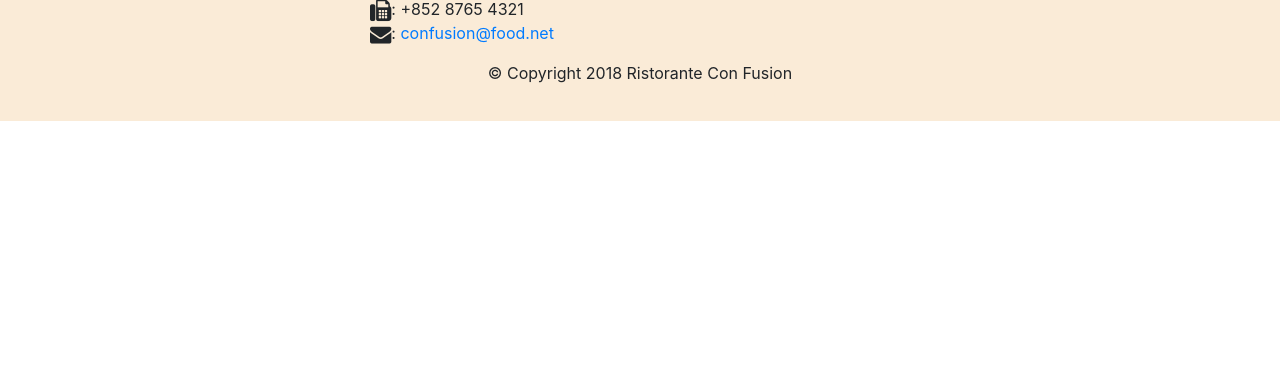
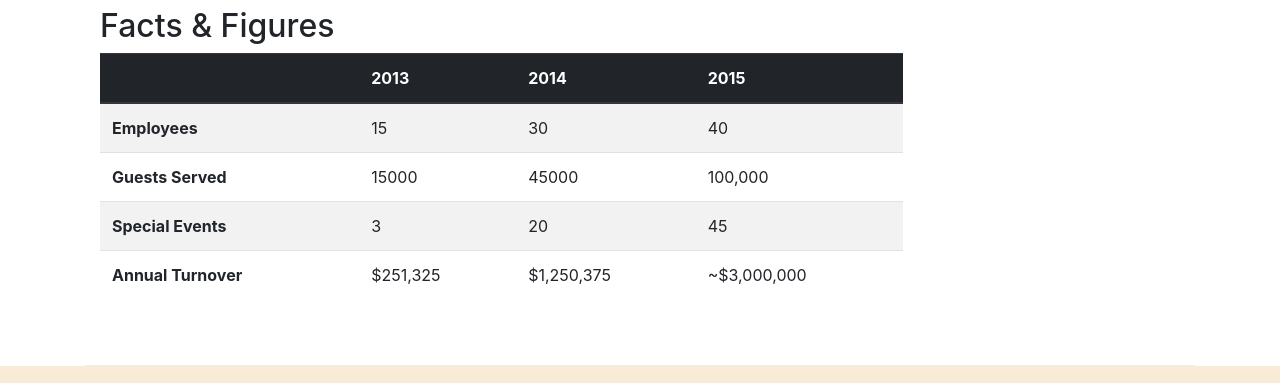
Before and after one commit to Apurva1590/conFusion, a website: page aboutus.html in a window 1280 px wide. Shown: the part 1705-2088 px from the top of the page. Before the commit the page ends 1826 px from the top, so only its background shows below. Drawn offline with nearby package versions, Linux system fonts and the light colour scheme.

Commit message:
Tables and Cards

```diff
--- a/aboutus.html
+++ b/aboutus.html
@@ -68,7 +68,34 @@
                 <p>Started in 2010, Ristorante con Fusion quickly established itself as a culinary icon par excellence in Hong Kong. With its unique brand of world fusion cuisine that can be found nowhere else, it enjoys patronage from the A-list clientele in Hong Kong.  Featuring four of the best three-star Michelin chefs in the world, you never know what will arrive on your plate the next time you visit us.</p>
                 <p>The restaurant traces its humble beginnings to <em>The Frying Pan</em>, a successful chain started by our CEO, Mr. Peter Pan, that featured for the first time the world's best cuisines in a pan.</p>
             </div>
-            <div>
+            <div class="col-sm">
+                <div class="card">
+                    <h3 class="card-header bg-primary text-white">Facts At a Glance</h3>
+                    <div class="card-body">
+                        <dl class="row">
+                            <dt class="col-6">Started</dt>
+                            <dd class="col-6">3 Feb. 2013</dd>
+                            <dt class="col-6">Major Stake Holder</dt>
+                            <dd class="col-6">HK Fine Foods Inc.</dd>
+                            <dt class="col-6">Last Year's Turnover</dt>
+                            <dd class="col-6">$1,250,375</dd>
+                            <dt class="col-6">Employees</dt>
+                            <dd class="col-6">40</dd>
+                        </dl>
+                    </div>
+                </div>
+            </div>
+            <div class="col-12">
+                <div class="card card-body bg-light">
+                    <blockquote class="blockquote">
+                        <p class="mb-0"> You better cut the pizza in four pieces because I'm not hungry enough to eat six.
+
+                        </p>
+                        <footer class="blockquote-footer"> Yogi Berra,
+                            <cite tittle="Source Title">The Wit and Wisdom of Yogi Berra, P.Pepe, Diversion Books, 2014</cite>
+                        </footer>
+                    </blockquote>
+                </div>
             </div>
         </div>
 
@@ -86,7 +113,52 @@
                 <p class="d-none d-sm-block">Award winning three-star Michelin chef with wide International experience having worked closely with whos-who in the culinary world, he specializes in creating mouthwatering Indo-Italian fusion experiences. He says, <em>Put together the cuisines from the two craziest cultures, and you get a winning hit! Amma Mia!</em></p>
             </div>
        </div>
+       <div class="row row-content">
+           <div class="col-12 col-sm-9">
+               <h2>Facts &amp; Figures </h2>
+               <div class="table-responsive">
+                <table class="table table-striped">
+                    <thead class="thead-dark">
+                        <tr>
+                            <th>&nbsp;</th>
+                            <th>2013</th>
+                            <th>2014</th>
+                            <th>2015</th>
+                        </tr>
+                    </thead>
+                    <tbody>
+                        <tr>
+                            <th>Employees</th>
+                            <td>15</td>
+                            <td>30</td>
+                            <td>40</td>
+                        </tr>
+                        <tr>
+                            <th>Guests Served</th>
+                            <td>15000</td>
+                            <td>45000</td>
+                            <td>100,000</td>
+                        </tr>
+                        <tr>
+                            <th>Special Events</th>
+                            <td>3</td>
+                            <td>20</td>
+                            <td>45</td>
+                        </tr>
+                        <tr>
+                            <th>Annual Turnover</th>
+                            <td>$251,325</td>
+                            <td>$1,250,375</td>
+                            <td>~$3,000,000</td>
+                        </tr>
+                    </tbody>
+                </table>
+            </div>
+           </div>
+           <div class="col-12 col-sm-3">
 
+           </div>
+       </div>
     </div>
 
     <footer class="footer">
```
